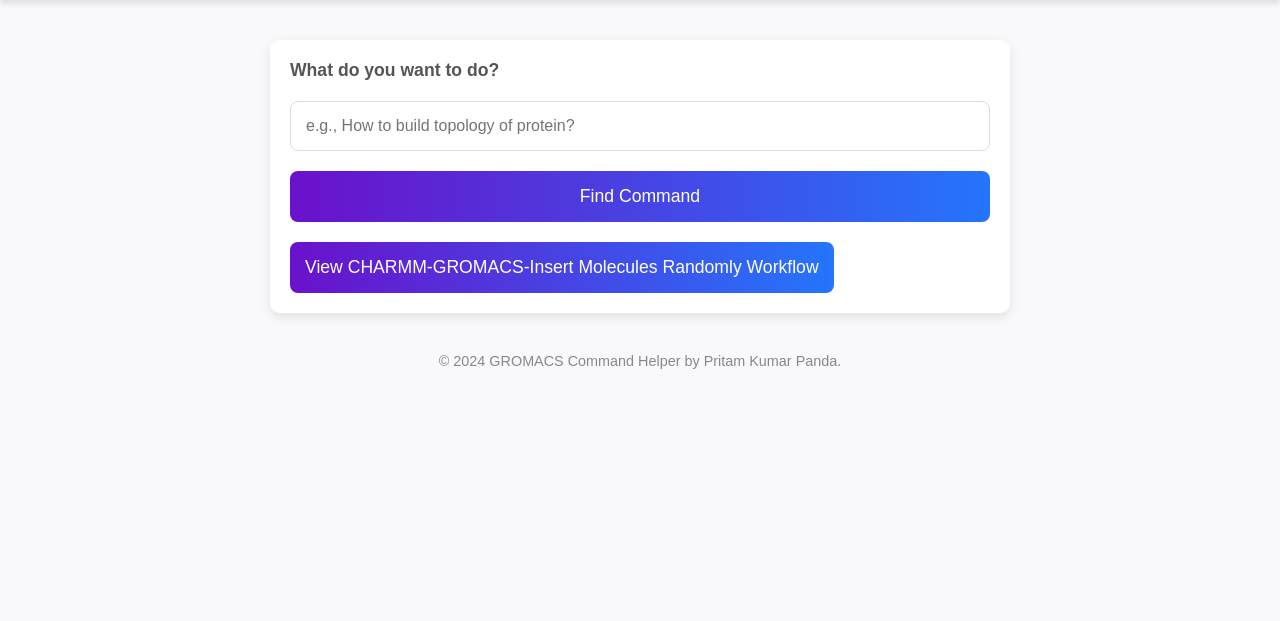
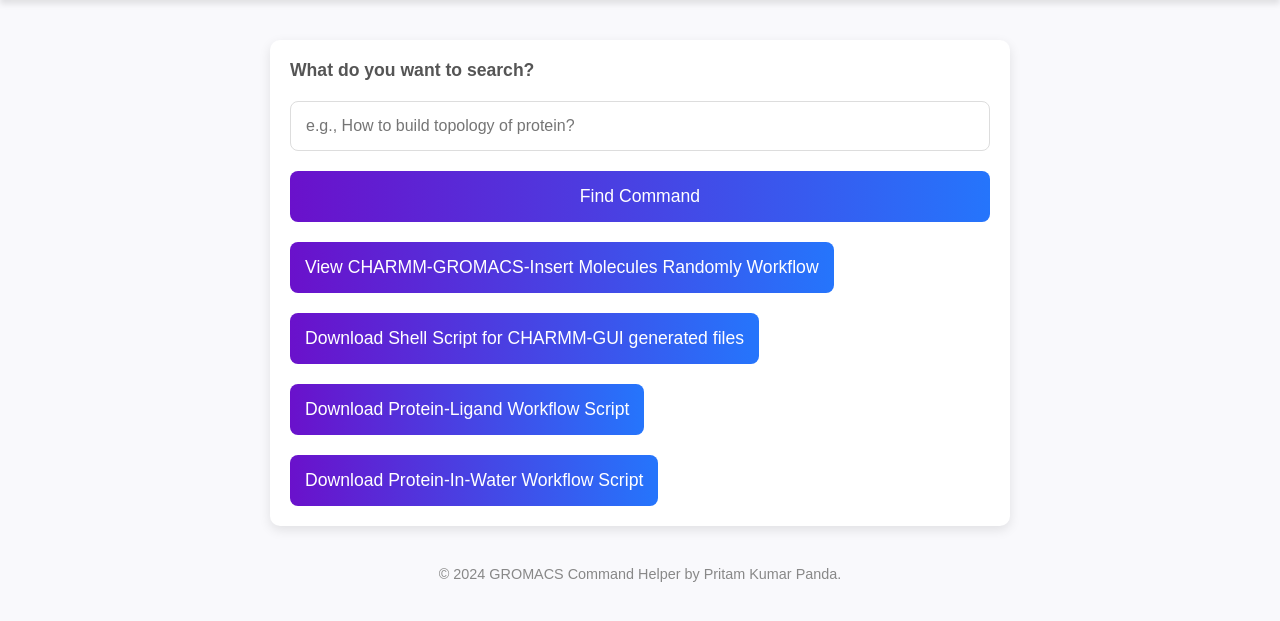
Before and after one commit to pritampanda15/Gromacs-Command-Finder, a Flask app: page / in a window 1280 px wide. Shown: the part 85-706 px from the top of the page. Run offline with Flask 3, Linux system fonts and the light colour scheme.

Commit message:
modified view

```diff
--- a/app.py
+++ b/app.py
@@ -1,4 +1,4 @@
-from flask import Flask, render_template, request
+from flask import Flask, render_template, request, send_file, redirect, url_for, session
 from fuzzywuzzy import process
 
 app = Flask(__name__)
@@ -6,7 +6,7 @@ app = Flask(__name__)
 # GROMACS Command Database
 gromacs_commands = {
     "Build topology of protein": "gmx pdb2gmx -f protein.pdb -o processed.pdb -water spce",
-    "Build topology of ligand": "gmx editconf -f ligand.pdb -o ligand_box.pdb -bt dodecahedron -d 1.0",
+    "Build topology of ligand": "gmx editconf -f ligand.pdb -o ligand_box.pdb -bt cubic -d 1.0",
     "Build unit cell": "gmx solvate -cp processed.gro -cs spc216.gro -o solvated.gro",
     "Energy minimization": "gmx mdrun -v -deffnm em",
     "Prepare molecular dynamics": "gmx grompp -f md.mdp -c em.gro -r em.gro -p topol.top -o md.tpr",
@@ -48,9 +48,54 @@ gromacs_commands = {
     "Extract frames from trajectory": "gmx trjconv -f trajectory.xtc -s reference.tpr -dump 100 -o frame_100.gro",
     "Analyze diffusion coefficients": "gmx msd -f trajectory.xtc -s reference.tpr -o msd.xvg",
     "Calculate electrostatic potential": "gmx potential -s reference.tpr -f trajectory.xtc -o electrostatics.xvg",
-    "Check trajectory periodicity": "gmx check -f trajectory.xtc"
+    "Check trajectory periodicity": "gmx check -f trajectory.xtc",
+    "Extract the first frame (t=0ns)": "gmx_mpi trjconv -s md_0_1.tpr -f md_0_1_center.xtc -o start.pdb -dump 0",
+    "Convert trajectory": "gmx_mpi trjconv -s md_0_1.tpr -f md_0_1.xtc -o md_0_1_center.xtc -center -pbc mol -ur compact",
+    "Fit rotation and translation": "gmx_mpi trjconv -s md_0_1.tpr -f md_0_1_center.xtc -o md_0_1_fit.xtc -fit rot+trans",
+    "Calculate Gibbs Free Energy": "gmx freeenergy -f energy.edr -o gibbs_energy.xvg",
+    "PCA Eigenvalue Analysis": "gmx anaeig -f trajectory.xtc -s reference.tpr -eig eigenvalue.xvg",
+    "RMSD of Ligand": "gmx rms -s em.tpr -f md_0_1_center.xtc -n index.ndx -tu ns -o rmsd_ligand.xvg",
+    "Hydrophobic Surface Analysis": "gmx sasa -s reference.tpr -f trajectory.xtc -o hydrophobic_sasa.xvg",
+    "Calculate surface tension": "gmx energy -f energy.edr -s reference.tpr -o surface_tension.xvg",
+    "Extract specific residues": "gmx trjconv -f trajectory.xtc -s reference.tpr -o extracted_residue.gro -n index.ndx",
+    "Analyze solvent shell around solute": "gmx rdf -s reference.tpr -f trajectory.xtc -ref index.ndx -sel index.ndx -o solvent_shell.xvg",
+    "Calculate protein-protein interaction energy": "gmx energy -f energy.edr -s reference.tpr -o interaction_energy.xvg",
+    "Hydrogen bond lifetime analysis": "gmx hbond -f trajectory.xtc -s reference.tpr -ac hb_lifetime.xvg",
+    "Generate density map for ions": "gmx densmap -f trajectory.xtc -s reference.tpr -o ion_density.xpm",
+    "Calculate protein-lipid interactions": "gmx mindist -f trajectory.xtc -s reference.tpr -n index.ndx -on protein_lipid_contacts.ndx",
+    "Calculate order parameters for lipid tails": "gmx order -s reference.tpr -f trajectory.xtc -n index.ndx -o lipid_order.xvg",
+    "Calculate dipole moment": "gmx dipoles -s reference.tpr -f trajectory.xtc -o dipole.xvg",
+    "Compute solvent accessible volume": "gmx sasa -f trajectory.xtc -s reference.tpr -o solvent_volume.xvg",
+    "Calculate rotational correlation function": "gmx rotacf -f trajectory.xtc -s reference.tpr -o rotation_correlation.xvg",
+    "RMSF per residue": "gmx rmsf -f trajectory.xtc -s reference.tpr -res -o rmsf_per_residue.xvg",
+    "Principal component time series": "gmx anaeig -f trajectory.xtc -s reference.tpr -first 1 -last 3 -proj pc_timeseries.xvg",
+    "Generate distance matrix": "gmx mindist -s reference.tpr -f trajectory.xtc -group -od distance_matrix.xvg",
+    "Analyze helical content": "gmx helix -s reference.tpr -f trajectory.xtc -o helical_content.xvg",
+    "Protein-water hydrogen bonding analysis": "gmx hbond -f trajectory.xtc -s reference.tpr -num protein_water_hbonds.xvg",
+    "Calculate free energy perturbation": "gmx bar -f bar.xvg -o free_energy.xvg",
+    "Compute radial distribution function for ions": "gmx rdf -f trajectory.xtc -s reference.tpr -ref index.ndx -sel index.ndx -o ion_rdf.xvg",
+    "Protein SASA by residue": "gmx sasa -s reference.tpr -f trajectory.xtc -n index.ndx -o sasa_by_residue.xvg",
+    "Ligand interaction energy decomposition": "gmx mmpbsa -f trajectory.xtc -s reference.tpr -p topol.top -decomp interaction_decomposition.xvg",
+    "Binding pocket volume analysis": "gmx sasa -f trajectory.xtc -s reference.tpr -n pocket.ndx -o pocket_volume.xvg",
+    "Calculate angle distributions": "gmx angle -type angle -f trajectory.xtc -s reference.tpr -o angle_distribution.xvg",
+    "Velocity autocorrelation function": "gmx velacc -f trajectory.xtc -s reference.tpr -o vel_correlation.xvg",
+    "Analyze interfacial tension": "gmx energy -f energy.edr -o interfacial_tension.xvg",
+    "Determine protein stability": "gmx rmsf -s reference.tpr -f trajectory.xtc -o stability_rmsf.xvg",
+    "Generate per-frame snapshots": "gmx trjconv -s trajectory.xtc -f trajectory.xtc -o frame.pdb -sep",
+    "Filter trajectory by region": "gmx trjconv -f trajectory.xtc -s reference.tpr -n index.ndx -o region_trajectory.xtc -fit none",
+    "Density analysis per residue": "gmx density -f trajectory.xtc -s reference.tpr -n index.ndx -res -o residue_density.xvg",
+    "Temperature distribution analysis": "gmx energy -f energy.edr -temp -o temperature_distribution.xvg",
+    "Force distribution analysis": "gmx traj -s reference.tpr -f trajectory.xtc -force -o force_distribution.xvg",
+    "Analyze molecular orientations": "gmx gangle -f trajectory.xtc -s reference.tpr -n index.ndx -o orientation.xvg",
+    "Compute z-profile for bilayer systems": "gmx density -f trajectory.xtc -s reference.tpr -sl 50 -z -o z_profile.xvg",
+    "Analyze lipid headgroup orientation": "gmx gangle -f trajectory.xtc -s reference.tpr -group1 index.ndx -o headgroup_orientation.xvg",
+    "Extract minimum energy conformation": "gmx trjconv -s reference.tpr -f trajectory.xtc -dump energy_minimum.pdb",
+    "Calculate entropy contributions": "gmx covar -s reference.tpr -f trajectory.xtc -entropy -o entropy.xvg",
+    "Plot ligand RMSF": "gmx rmsf -f trajectory.xtc -s reference.tpr -n ligand.ndx -o rmsf_ligand.xvg",
+    "Radial distribution function of water": "gmx rdf -f trajectory.xtc -s reference.tpr -sel water.ndx -ref protein.ndx -o water_rdf.xvg"
+    }
+
     # CHARMM-GROMACS Workflow (Steps)
-    }
 charmm_workflow = [
     {
         "steps": 0,
@@ -208,20 +253,236 @@ charmm_workflow = [
 
 @app.route("/", methods=["GET", "POST"])
 def home():
-    result = None
     if request.method == "POST":
-        user_query = request.form.get("query")
-        best_match, confidence = process.extractOne(user_query, gromacs_commands.keys())
-        if confidence > 60:  # Confidence threshold
-            result = {"task": best_match, "command": gromacs_commands[best_match]}
+        user_query = request.form.get("query").lower()
+        matches = {key: value for key, value in gromacs_commands.items() if user_query in key.lower()}
+
+        # Store matches or error in the session (or temporary flash messages)
+        if matches:
+            result = {"matches": matches}
         else:
-            result = {"task": "No suitable match found.", "command": "Please refine your query."}
-    return render_template("index.html", result=result, commands=gromacs_commands)
+            result = {"error": "No suitable matches found. Please refine your query."}
+
+        return render_template("index.html", result=result, commands=gromacs_commands)
+
+    # On GET request, reset result
+    return render_template("index.html", result=None, commands=gromacs_commands)
+
+@app.after_request
+def add_no_cache_headers(response):
+    # Prevent browser from caching the page
+    response.headers["Cache-Control"] = "no-store, no-cache, must-revalidate, post-check=0, pre-check=0, max-age=0"
+    response.headers["Pragma"] = "no-cache"
+    response.headers["Expires"] = "-1"
+    return response
 
 @app.route("/workflow")
 def workflow():
     return render_template("workflow.html", workflow=charmm_workflow)
 
+@app.route("/download_script", methods=["GET"])
+def download_script():
+    # Shell script content
+    shell_script_content = """#!/bin/csh
+#SBATCH --time=48:000:00
+#SBATCH -N 4
+#SBATCH --account=XXX
+#SBATCH -J gromacs_job
+
+module load GROMACS/2024.2-nsc1-gcc-9.3.0-bare
+
+set init = step5_input
+set rest_prefix = step5_input
+set mini_prefix = step6.0_minimization
+set equi_prefix = step6.%d_equilibration
+set prod_prefix = step7_production
+set prod_step   = step7
+
+# Minimization
+gmx_mpi grompp -f ${mini_prefix}.mdp -o ${mini_prefix}.tpr -c ${init}.gro -r ${rest_prefix}.gro -p topol.top -n index.ndx -maxwarn -1
+mpprun gmx_mpi mdrun -v -deffnm ${mini_prefix}
+
+# Equilibration
+set cnt    = 1
+set cntmax = 6
+
+while ( ${cnt} <= ${cntmax} )
+    @ pcnt = ${cnt} - 1
+    set istep = `printf ${equi_prefix} ${cnt}`
+    set pstep = `printf ${equi_prefix} ${pcnt}`
+    if ( ${cnt} == 1 ) set pstep = ${mini_prefix}
+
+    gmx_mpi grompp -f ${istep}.mdp -o ${istep}.tpr -c ${pstep}.gro -r ${rest_prefix}.gro -p topol.top -n index.ndx -maxwarn -1
+    mpprun gmx_mpi mdrun -v -deffnm ${istep}
+    @ cnt += 1
+end
+
+# Production
+set cnt    = 1
+set cntmax = 10
+
+while ( ${cnt} <= ${cntmax} )
+    @ pcnt = ${cnt} - 1
+    set istep = ${prod_step}_${cnt}
+    set pstep = ${prod_step}_${pcnt}
+
+    if ( ${cnt} == 1 ) then
+        set pstep = `printf ${equi_prefix} 6`
+        gmx_mpi grompp -f ${prod_prefix}.mdp -o ${istep}.tpr -c ${pstep}.gro -p topol.top -n index.ndx -maxwarn -1
+    else
+       gmx_mpi grompp -f ${prod_prefix}.mdp -o ${istep}.tpr -c ${pstep}.gro -t ${pstep}.cpt -p topol.top -n index.ndx -maxwarn -1
+    endif
+    mpprun gmx_mpi mdrun -v -deffnm ${istep}
+    @ cnt += 1
+end
+"""
+
+    script_file = "/tmp/gromacs_script.sh"
+    with open(script_file, "w") as file:
+        file.write(shell_script_content)
+
+    return send_file(script_file, as_attachment=True, download_name="gromacs_script.sh")
+
+@app.route("/download_protein_ligand_script", methods=["GET"])
+def download_protein_ligand_script():
+    # Protein-Ligand Workflow Script Content
+    script_content = """
+# Protein-Ligand Complex: Series of Commands to execute
+
+grep UNL clean.pdb > UNL.pdb
+gmx_mpi pdb2gmx -f clean.pdb -o protein_processed.gro
+Generate Ligand topology by extracting the coordinates from the complex using ATB or PRODRG if you prefer GROMOS96 forcefield
+gmx_mpi editconf -f UNL.pdb -o UNL.gro
+Copy the protein_processed.gro to complex.gro and copy the UNL.gro coordinates to the end of complex.gro. Make sure to update the number of atoms at the beginning.
+Open topol.top file and add
+; Include ligand topology
+#include "UNL.ITP"
+[ molecules ]
+; Compound        #mols
+Protein_chain_A     1
+UNL                 1
+
+gmx_mpi editconf -f complex.gro -o newbox.gro -bt cubic -d 1.0
+gmx_mpi solvate -cp newbox.gro -cs spc216.gro -p topol.top -o solv.gro
+gmx_mpi grompp -f ions.mdp -c solv.gro -p topol.top -o ions.tpr -maxwarn 2 (Name of the ligand should correspond to the ITP file)
+gmx_mpi genion -s ions.tpr -o solv_ions.gro -p topol.top -pname NA -nname CL -neutral
+gmx_mpi grompp -f em.mdp -c solv_ions.gro -p topol.top -o em.tpr -maxwarn 2
+
+
+SNIC gromacs run file for energy minimization
+#!/bin/bash
+#SBATCH --time=1:00:00
+#SBATCH  -N 4
+#SBATCH -c 4
+#SBATCH --account=XXXX
+export OMP_NUM_THREADS=4
+#SBATCH -J gromacs_job
+#SBATCH --exclusive
+#SBATCH --ntasks-per-node=32
+module load GROMACS/2024.2
+mpprun --pass="--map-by
+ppr:$((16/OMP_NUM_THREADS)):socket:PE=${OMP_NUM_THREADS}" \
+    gmx_mpi mdrun -deffnm em
+gmx_mpi make_ndx -f UNL.gro -o index_UNL.ndx
+0 & ! a H*
+q
+gmx_mpi genrestr -f UNL.gro -n index_UNL.ndx -o posre_UNL.itp -fc 1000 1000 1000
+3
+
+Then add this to the topol.top file
+
+; Ligand position restraints
+#ifdef POSRES
+#include "posre_UNL.itp"
+#endif
+
+gmx_mpi make_ndx -f em.gro -o index.ndx
+1|13
+q
+gmx_mpi grompp -f nvt.mdp -c em.gro -r em.gro -p topol.top -n index.ndx -o nvt.tpr -maxwarn 2
+
+For NVT, NPT, MD
+#!/bin/bash
+#SBATCH --time=24:00:00
+#SBATCH  -N 4
+#SBATCH -c 4
+#SBATCH --account=XXXX
+export OMP_NUM_THREADS=4
+#SBATCH -J gromacs_job
+#SBATCH --exclusive
+#SBATCH --ntasks-per-node=32
+#gmx_mpi convert-tpr -s md_0_1.tpr -extend 100000 -o next.tpr
+module load GROMACS/2019.2-nsc1-gcc-7.3.0-bare
+mpprun --pass="--map-by
+ppr:$((16/OMP_NUM_THREADS)):socket:PE=${OMP_NUM_THREADS}" \
+    mpprun --pass="--map-by
+ppr:$((16/OMP_NUM_THREADS)):socket:PE=${OMP_NUM_THREADS}" \
+    gmx_mpi mdrun -deffnm nvt
+    gmx_mpi grompp -f npt.mdp -c nvt.gro -r nvt.gro -t nvt.cpt -p topol.top -n index.ndx -o npt.tpr -maxwarn 2
+mpprun --pass="--map-by
+ppr:$((16/OMP_NUM_THREADS)):socket:PE=${OMP_NUM_THREADS}" \
+    gmx_mpi mdrun -deffnm npt
+    gmx_mpi grompp -f md.mdp -c npt.gro -t npt.cpt -p topol.top -n index.ndx -o md_0_1.tpr -maxwarn 2
+mpprun --pass="--map-by
+ppr:$((16/OMP_NUM_THREADS)):socket:PE=${OMP_NUM_THREADS}" \
+    gmx_mpi mdrun -deffnm md_0_1
+"""
+
+    # Write script content to a temporary file
+    script_file = "/tmp/protein_ligand_workflow.sh"
+    with open(script_file, "w") as file:
+        file.write(script_content)
+
+    # Serve the file for download
+    return send_file(script_file, as_attachment=True, download_name="protein_ligand_workflow.sh")
+
+
+@app.route("/download_protein_in_water_script", methods=["GET"])
+def download_protein_in_water_script():
+    # Protein-in-Water Workflow Script Content
+    script_content = """
+#!/bin/bash
+#SBATCH --time=01:00:00
+#SBATCH  -N 4
+#SBATCH -c 4
+#SBATCH --account=XXX
+export OMP_NUM_THREADS=4
+#SBATCH -J gromacs_job
+#SBATCH --exclusive
+#SBATCH --ntasks-per-node=32
+#gmx_mpi convert-tpr -s md_0_1.tpr -extend 100000 -o next.tpr
+module load GROMACS/2024.2
+echo -e "1\n1" | gmx_mpi pdb2gmx -f *.pdb -o peptide.gro
+gmx_mpi editconf -f peptide.gro -o pep_box.gro -c -d 1.0 -bt cubic
+gmx_mpi solvate -cp pep_box.gro -cs spc216.gro -o solv.gro -p topol.top
+echo -e "13\n1" | gmx_mpi grompp -f ions.mdp -c solv.gro -p topol.top -o ions.tpr -maxwarn -1
+gmx_mpi grompp -f minim.mdp -c solv.gro -p topol.top -o em.tpr -maxwarn -1
+
+mpprun --pass="--map-by
+ppr:$((16/OMP_NUM_THREADS)):socket:PE=${OMP_NUM_THREADS}" \
+    gmx_mpi mdrun -v -deffnm em
+    gmx_mpi grompp -f nvt.mdp -c em.gro -r em.gro -p topol.top -o nvt.tpr -maxwarn -1
+mpprun --pass="--map-by
+ppr:$((16/OMP_NUM_THREADS)):socket:PE=${OMP_NUM_THREADS}" \
+    gmx_mpi mdrun -deffnm nvt
+    gmx_mpi grompp -f npt.mdp -c nvt.gro -r nvt.gro -t nvt.cpt -p topol.top -o npt.tpr -maxwarn -1
+mpprun --pass="--map-by
+ppr:$((16/OMP_NUM_THREADS)):socket:PE=${OMP_NUM_THREADS}" \
+    gmx_mpi mdrun -deffnm npt
+    gmx_mpi grompp -f md.mdp -c npt.gro -t npt.cpt -p topol.top -o md_0_1.tpr -maxwarn -1
+mpprun --pass="--map-by
+ppr:$((16/OMP_NUM_THREADS)):socket:PE=${OMP_NUM_THREADS}" \
+    gmx_mpi mdrun -deffnm md_0_1
+gmx_mpi trjconv -s md_0_1.tpr -f md_0_1.xtc -o md_0_1_center.xtc -center -pbc mol -ur compact
+"""
+
+    # Write script content to a temporary file
+    script_file = "/tmp/protein_in_water_workflow.sh"
+    with open(script_file, "w") as file:
+        file.write(script_content)
+
+    # Serve the file for download
+    return send_file(script_file, as_attachment=True, download_name="protein_in_water_workflow.sh")
 
 
 if __name__ == '__main__':
--- a/templates/index.html
+++ b/templates/index.html
@@ -150,7 +150,7 @@
         }
 
         /* Workflow Button */
-        .workflow-button {
+        .workflow-button, .download-button {
             margin-top: 20px;
             background: linear-gradient(90deg, #6a11cb, #2575fc);
             color: white;
@@ -165,51 +165,17 @@
             display: inline-block;
         }
 
-        .workflow-button:hover {
+        .workflow-button:hover, .download-button:hover {
             background: linear-gradient(90deg, #2575fc, #6a11cb);
-        }
-
-        /* Workflow Section */
-        .workflow {
-            margin-top: 40px;
-        }
-
-        .workflow h2 {
-            font-size: 1.5rem;
-            color: #333;
-        }
-
-        .workflow ul {
-            list-style: none;
-            padding: 0;
-        }
-
-        .workflow li {
-            margin-bottom: 20px;
-            padding: 15px;
-            border: 1px solid #ddd;
-            border-radius: 8px;
-            background: #f8f9ff;
-            box-shadow: 0 2px 6px rgba(0, 0, 0, 0.05);
-        }
-
-        .workflow li code {
-            display: block;
-            margin-top: 10px;
-            background: #eaf0ff;
-            padding: 10px;
-            border-radius: 5px;
         }
     </style>
     <script>
         function copyToClipboard(command) {
-            // Copy the command to the clipboard
             navigator.clipboard.writeText(command).then(() => {
-                // Show the "Copied" message
                 const message = document.getElementById("copied-message");
                 if (message) {
                     message.classList.add("active");
-                    setTimeout(() => message.classList.remove("active"), 2000); // Hide the message after 2 seconds
+                    setTimeout(() => message.classList.remove("active"), 2000);
                 }
             });
         }
@@ -221,26 +187,37 @@
     </header>
     <main>
         <form method="POST">
-            <label for="query">What do you want to do?</label>
+            <label for="query">What do you want to search?</label>
             <input type="text" id="query" name="query" placeholder="e.g., How to build topology of protein?" required>
             <button type="submit">Find Command</button>
         </form>
 
-        <!-- Display the result dynamically -->
         {% if result %}
-            <div class="result">
-                <p><strong>Task:</strong> {{ result.task }}</p>
-                <p>
-                    <strong>Command:</strong>
-                    <code id="command">{{ result.command }}</code>
-                </p>
-                <button class="copy-button" onclick="copyToClipboard('{{ result.command }}')">Copy</button>
-                <span id="copied-message" class="copied-message">Copied to clipboard!</span>
-            </div>
-        {% endif %}
+    {% if result.matches %}
+        <div class="result">
+            <h2>Matching Commands:</h2>
+            <ul>
+                {% for task, command in result.matches.items() %}
+                    <li>
+                        <p><strong>Task:</strong> {{ task }}</p>
+                        <p><strong>Command:</strong> <code>{{ command }}</code></p>
+                        <button class="copy-button" onclick="copyToClipboard('{{ command }}')">Copy</button>
+                    </li>
+                {% endfor %}
+            </ul>
+        </div>
+    {% elif result.error %}
+        <p>{{ result.error }}</p>
+    {% endif %}
+{% endif %}
 
         <!-- Workflow Button -->
         <a href="/workflow" class="workflow-button">View CHARMM-GROMACS-Insert Molecules Randomly Workflow</a>
+
+        <!-- Download Button -->
+        <a href="/download_script" class="download-button">Download Shell Script for CHARMM-GUI generated files</a>
+        <a href="/download_protein_ligand_script" class="download-button">Download Protein-Ligand Workflow Script</a>
+        <a href="/download_protein_in_water_script" class="download-button">Download Protein-In-Water Workflow Script</a>
     </main>
     <footer>
         <p>&copy; 2024 GROMACS Command Helper by Pritam Kumar Panda.</p>
```
Also changed, not shown: 1 other file.
